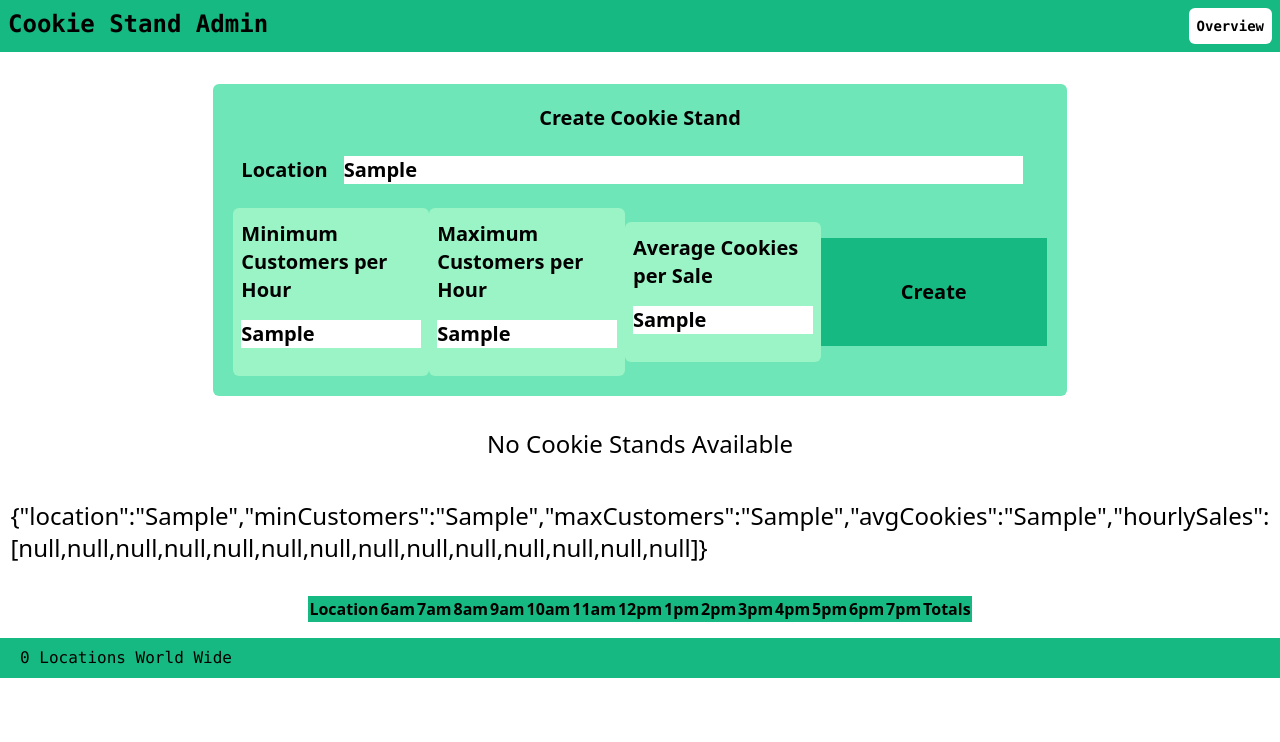
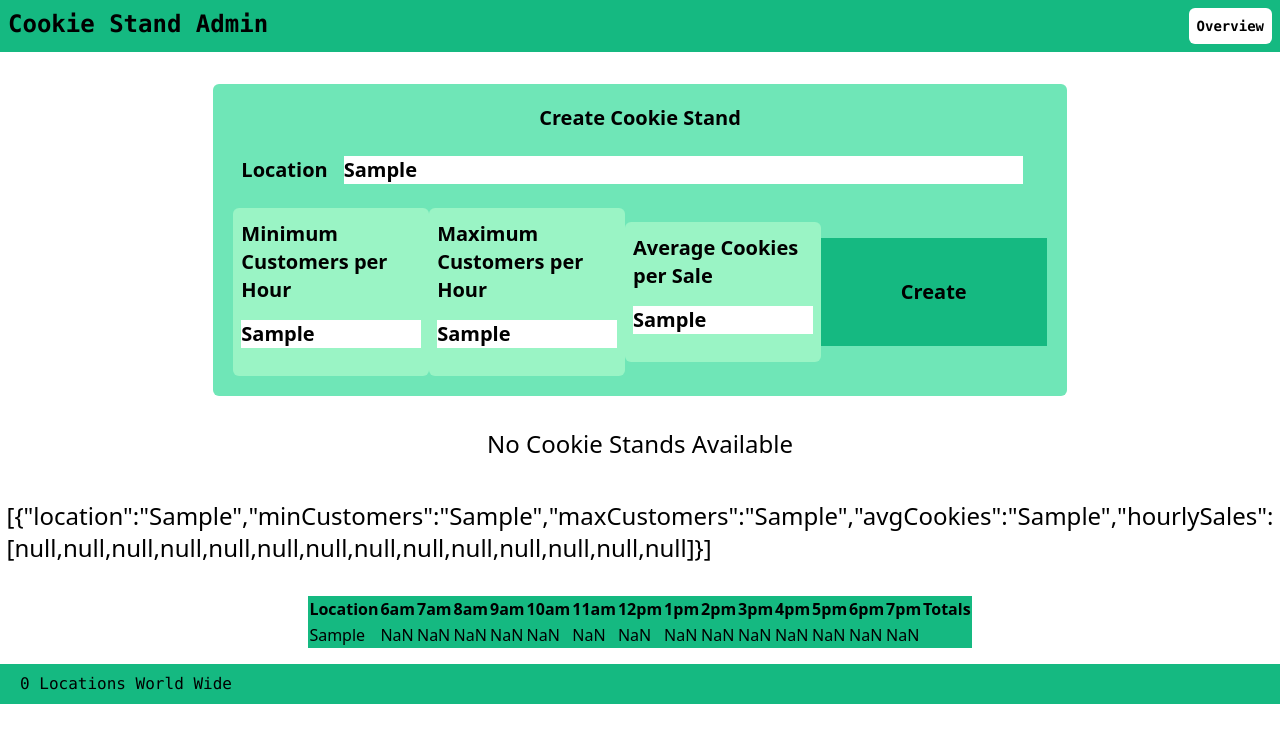
Before and after one commit to KajeTheCat/cookie_stand_admin, a Next.js app in the folder cookie_stand_admin/: page / in a window 1280 px wide. Both pictures are taken after typing "Sample", "Sample", "Sample", "Sample" into the empty fields and a click on the button "Create". Shown: the top 742 px of the page. Built offline with nearby package versions, Linux system fonts and the light colour scheme.

Commit message:
worked more on assignment, got functionality of displaying table data

```diff
--- a/cookie_stand_admin/components/table.js
+++ b/cookie_stand_admin/components/table.js
@@ -1,6 +1,7 @@
 import { hours } from "../components/data.js"
 
-export default function Table({ SalesPerHour }) {
+export default function Table({ salesData }) {
+    console.log(salesData)
     return (
         <table className="bg-darkgreen w-1/2 mx-auto my-4">
             <thead>
@@ -15,7 +16,16 @@ export default function Table({ SalesPerHour }) {
                 </tr>
             </thead>
             <tbody>
-
+                {salesData.map((store, idx) => {
+                    return (<tr key={idx}>
+                        <td>{store?.location}</td>
+                        {store?.hourlySales.map((sales, idx) => {
+                            return (<td key={idx}>
+                                {sales}
+                            </td>)
+                        })}
+                    </tr>)
+                })}
             </tbody>
         </table>
     )
--- a/cookie_stand_admin/pages/index.js
+++ b/cookie_stand_admin/pages/index.js
@@ -8,7 +8,7 @@ import Footer from "../components/footer.js"
 
 export default function Home() {
 
-  const [initState, StateFunction] = useState([]);
+  const [salesData, setsalesData] = useState([]);
 
   function eventHandler(event) {
     event.preventDefault();
@@ -22,10 +22,9 @@ export default function Home() {
       maxCustomers: max,
       avgCookies: avg,
       hourlySales: SalesPerHour(min,max,avg),
+      totalSales: totalSales(),
     };
-    const stringJson = JSON.stringify(data);
-    StateFunction([...initState,stringJson]);
-    console.log(initState)
+    setsalesData([...salesData,data]);
   }
 
   function SalesPerHour(min,max,avg) {
@@ -35,6 +34,10 @@ export default function Home() {
       randomSales.push(randomNumber);
     }
     return randomSales
+  };
+
+  function totalSales() {
+
   };
 
   return (
@@ -47,9 +50,9 @@ export default function Home() {
         <Form eventHandler={eventHandler} />
         <div className="flex flex-col items-center m-8 text-2xl">
           <h1>No Cookie Stands Available</h1>
-          <p className="flex pt-10">{initState}</p>
+          <p className="flex pt-10">{JSON.stringify(salesData)}</p>
         </div>
-        <Table SalesPerHour={SalesPerHour} />
+        <Table salesData={salesData} />
       </main>
       <Footer />
     </div>
```
